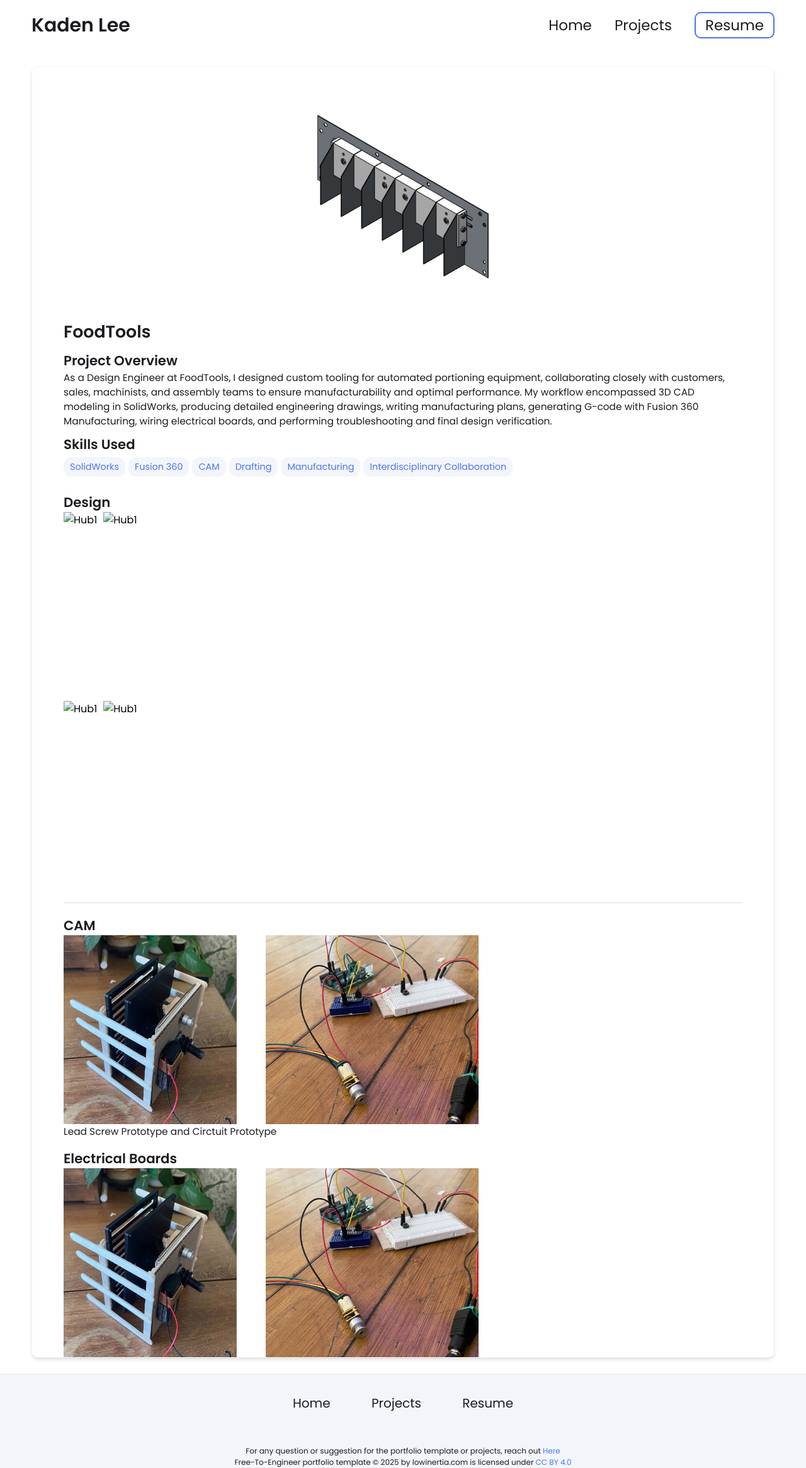
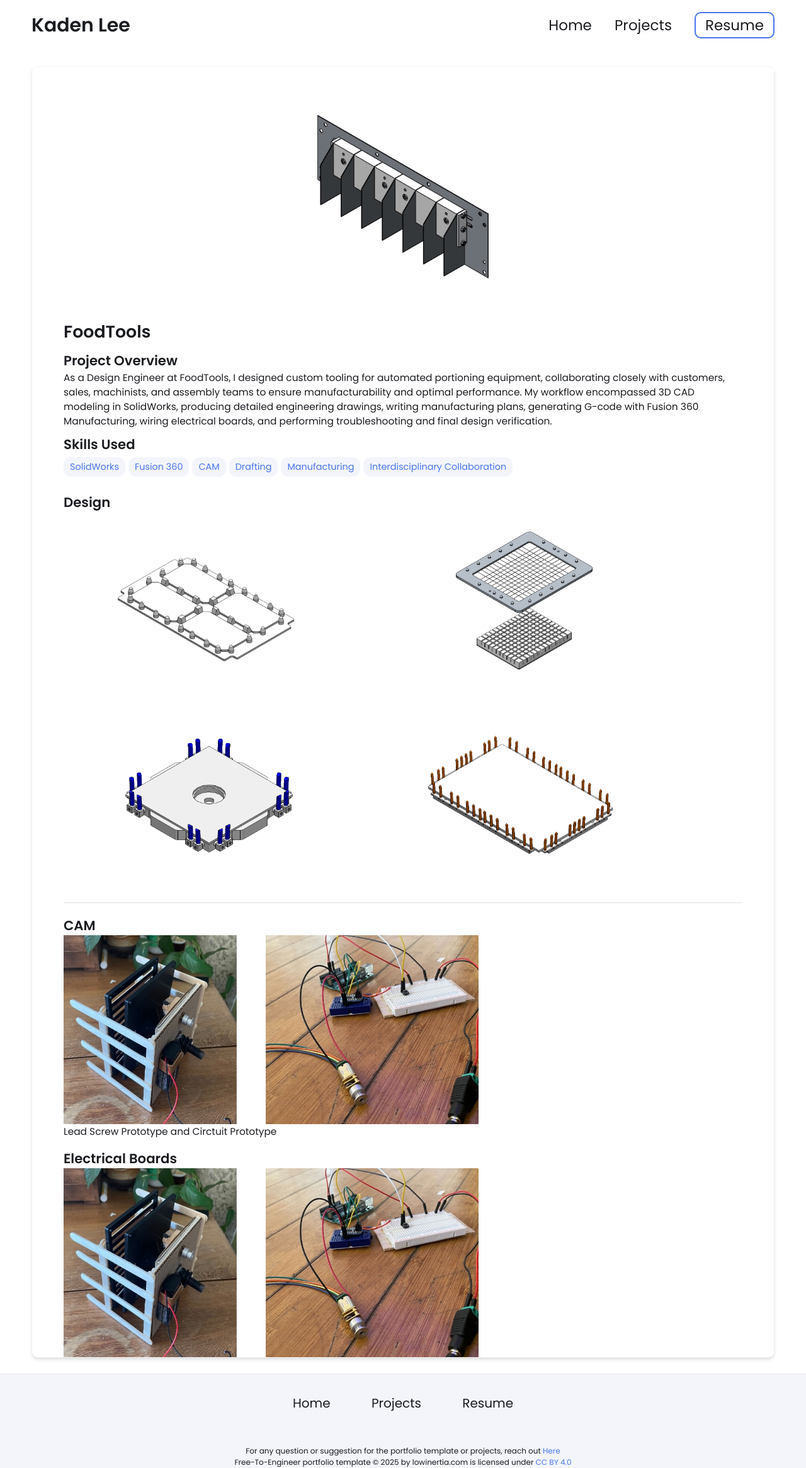
Before and after one commit to klee-eng/klee-eng.github.io, a Jekyll site: the page built from _projects/FoodTools/index.md, in a window 1280 px wide. Shown: the whole page at 63% size. Built offline with Jekyll 4.4.1, drawn with Linux system fonts in a browser that asks for light colours.

Commit message:
Update index.md

```diff
--- a/_projects/FoodTools/index.md
+++ b/_projects/FoodTools/index.md
@@ -16,13 +16,13 @@ main-image: /FOODTOOLS.jpg
 
 
 <div style="display: flex; gap: 10px;">
-  <img src="/images-capstone/4-UP CARDBOARD HOLDERBOARD LAYOUT.PNG" height="300" alt="Hub1">
-  <img src="/images-capstone/CHEESEHEAD HEAD-BASE ASM.JPG" height="300" alt="Hub1">
+  <img src="/images-foodtools/4-UP CARDBOARD HOLDERBOARD LAYOUT.PNG" height="300" alt="Hub1">
+  <img src="/images-foodtools/CHEESEHEAD HEAD-BASE ASM.JPG" height="300" alt="Hub1">
 </div>
 
 <div style="display: flex; gap: 10px;">
-  <img src="/images-capstone/csrsdialpalre.PNG" height="300" alt="Hub1">
-  <img src="/images-capstone/DIALpLATEASMpIC.PNG" height="300" alt="Hub1">
+  <img src="/images-foodtools/csrsdialpalre.PNG" height="300" alt="Hub1">
+  <img src="/images-foodtools/DIALpLATEASMpIC.PNG" height="300" alt="Hub1">
 </div>
 
 
```
